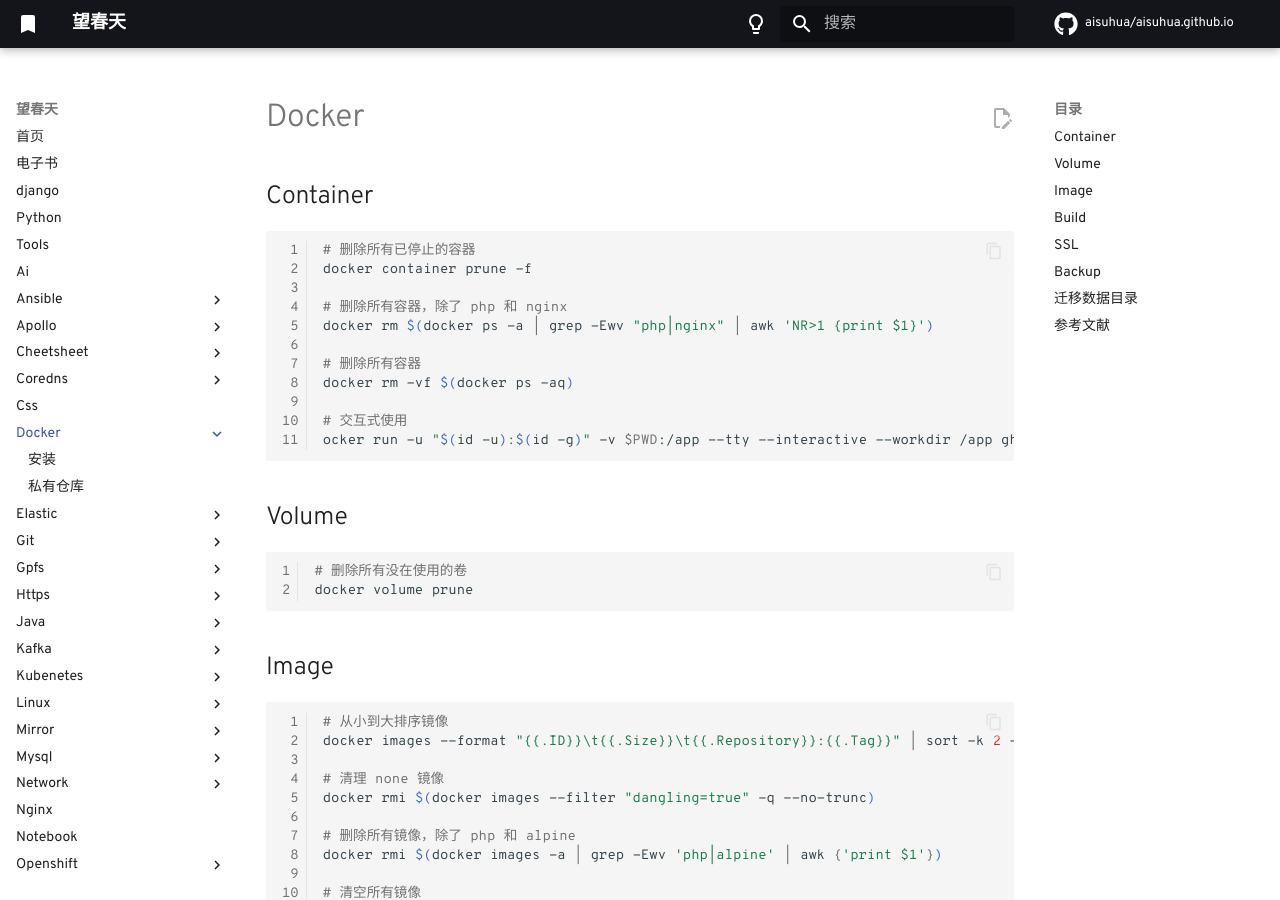
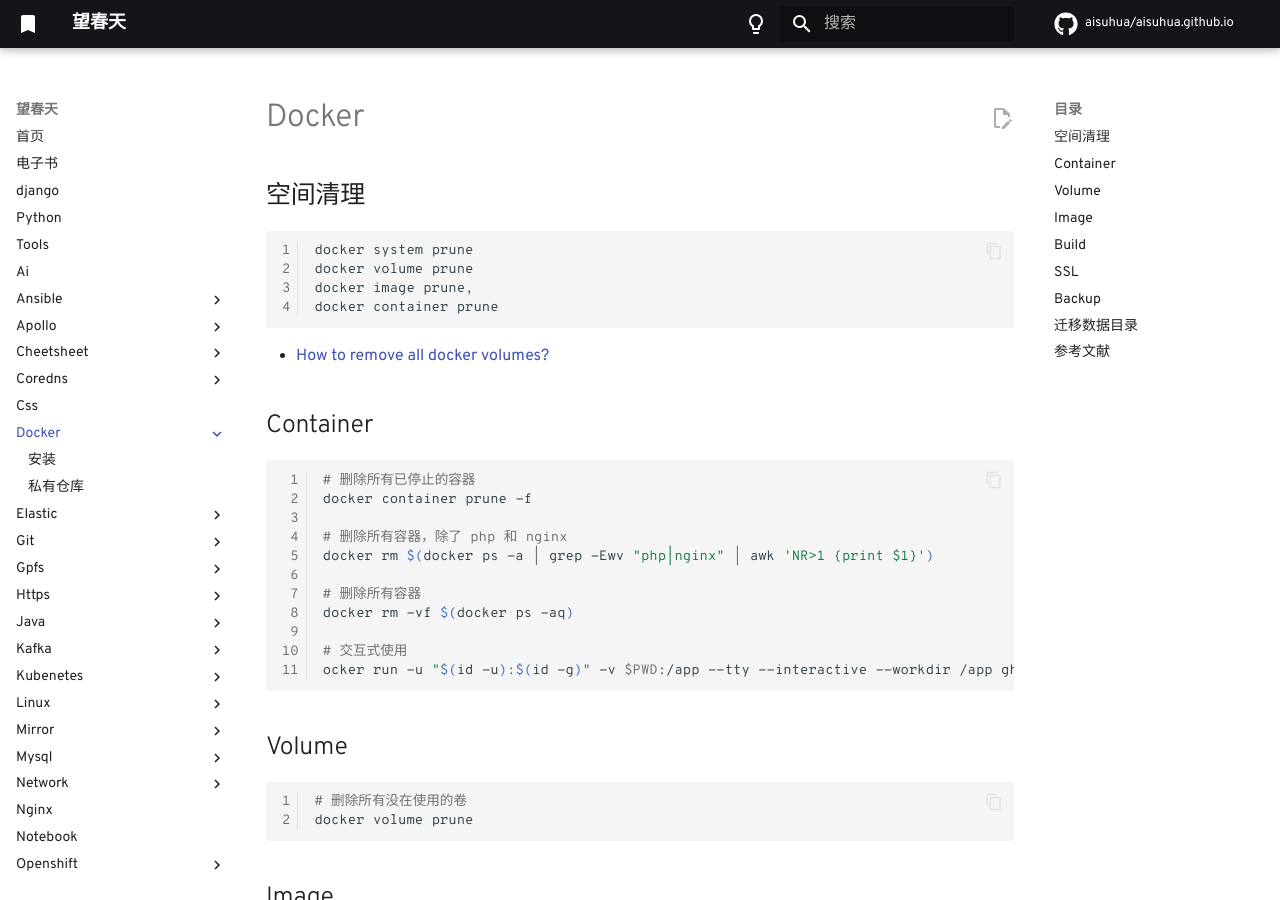
Before and after one commit to aisuhua/aisuhua.github.io, an MkDocs documentation site: the page built from docs/docker/index.md, in a window 1280 px wide and 900 px high. Built offline with MkDocs 1.6.1 and Material for MkDocs 9.7.7, drawn with Linux system fonts in a browser that asks for light colours; comment, search, counter and statistics services are not loaded.

Commit message:
notes2.md

````diff
--- a/docs/docker/index.md
+++ b/docs/docker/index.md
@@ -1,4 +1,15 @@
 # Docker
+
+## 空间清理
+
+```sh
+docker system prune
+docker volume prune
+docker image prune,
+docker container prune
+```
+
+- [How to remove all docker volumes?](https://stackoverflow.com/questions/36663809/how-to-remove-all-docker-volumes)
 
 ## Container
 
````
